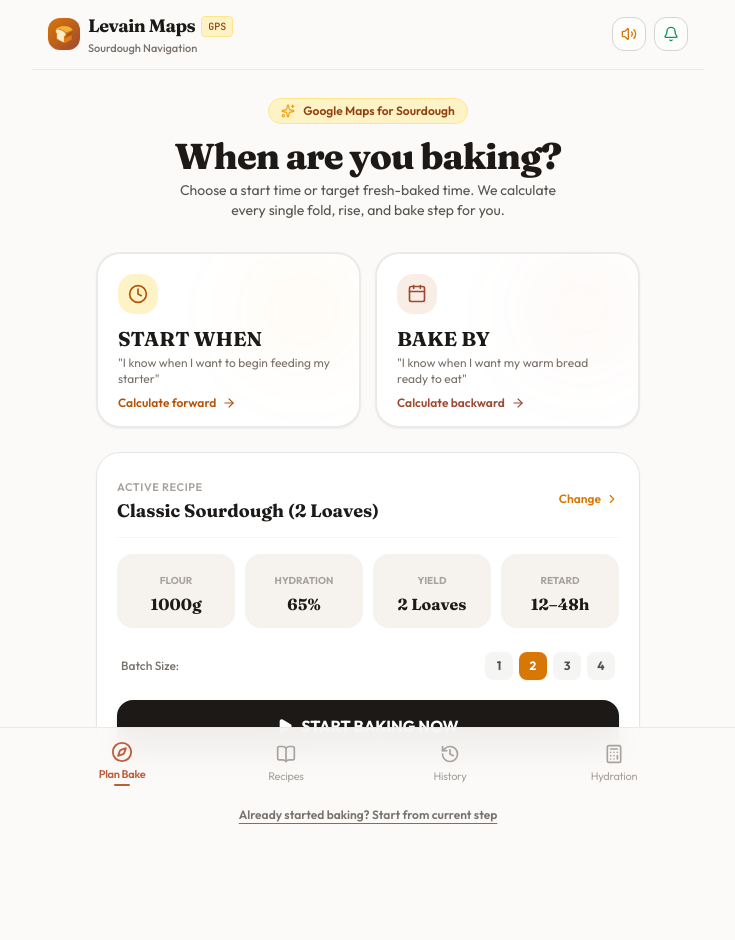
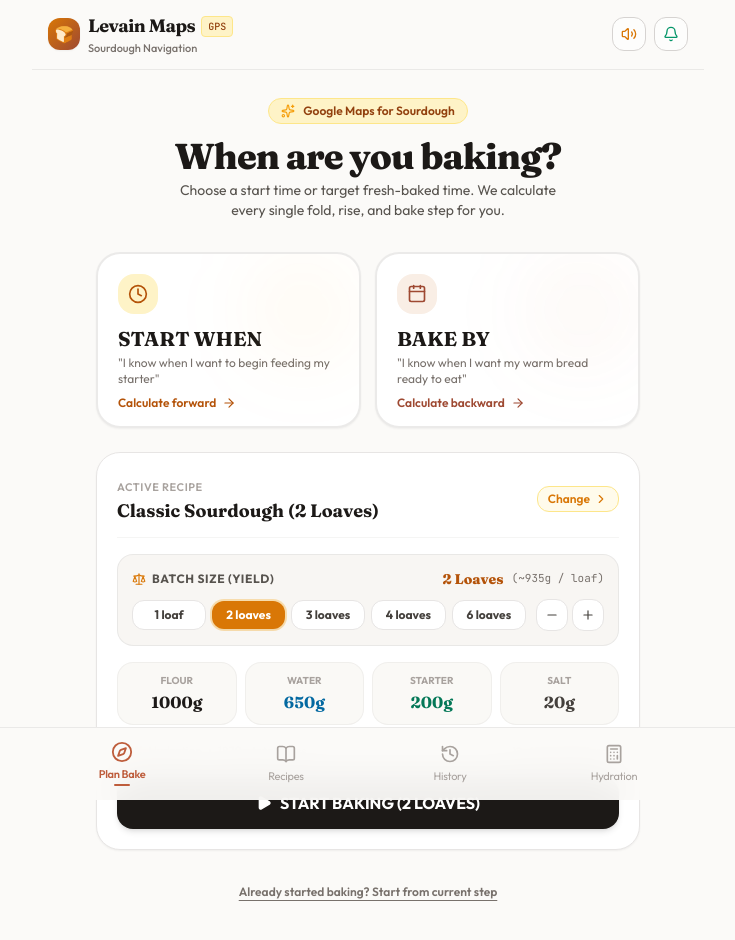
Before and after one commit to Daniel235Lobato/sourdough-timeline, a React (Vite) app: page / in a window 1280 px wide. Shown: the top 940 px of the page, without its empty margins (272-1007 px from the left). Built offline with nearby package versions, Linux system fonts and the light colour scheme; the HTML template or start-up script is replaced by a standard one.

Commit message:
feat: add inline batch size selector and live scaling directly on main screen

```diff
--- a/src/components/home/HomeView.tsx
+++ b/src/components/home/HomeView.tsx
@@ -1,5 +1,19 @@
 import React, { useState } from 'react';
-import { Clock, Calendar, ArrowRight, Play, Sparkles, ChevronRight, Layers, Droplets, CheckCircle2, Sliders } from 'lucide-react';
+import {
+  Clock,
+  Calendar,
+  ArrowRight,
+  Play,
+  Sparkles,
+  ChevronRight,
+  Layers,
+  Droplets,
+  CheckCircle2,
+  Sliders,
+  Minus,
+  Plus,
+  Scale
+} from 'lucide-react';
 import { useSourdough } from '../../context/SourdoughContext';
 import { StartWhenModal } from './StartWhenModal';
 import { BakeByModal } from './BakeByModal';
@@ -25,6 +39,9 @@ export const HomeView: React.FC<HomeViewProps> = ({
     startNewBake('start-when', new Date(), selectedRecipe.defaultRetardHours || 14);
     onNavigateToTimeline();
   };
+
+  const totalDoughGrams = selectedRecipe.flourGrams + selectedRecipe.waterGrams + selectedRecipe.starterGrams + selectedRecipe.saltGrams;
+  const perLoafGrams = Math.round(totalDoughGrams / (selectedRecipe.loavesCount || 1));
 
   return (
     <div className="pb-24 pt-2 px-4 max-w-xl mx-auto space-y-6 animate-fade-in">
@@ -95,8 +112,9 @@ export const HomeView: React.FC<HomeViewProps> = ({
         </button>
       </div>
 
-      {/* Selected Recipe Card */}
-      <div className="bg-white dark:bg-stone-900 rounded-3xl p-5 border border-stone-200 dark:border-stone-800 shadow-sm">
+      {/* Selected Recipe Card with Built-in Batch Size Scaler */}
+      <div className="bg-white dark:bg-stone-900 rounded-3xl p-5 border border-stone-200 dark:border-stone-800 shadow-sm space-y-4">
+        {/* Header with Change Recipe button */}
         <div className="flex items-center justify-between pb-3 border-b border-stone-100 dark:border-stone-800">
           <div>
             <span className="text-[11px] font-semibold uppercase tracking-wider text-stone-400">
@@ -108,71 +126,124 @@ export const HomeView: React.FC<HomeViewProps> = ({
           </div>
           <button
             onClick={onNavigateToRecipes}
-            className="text-xs font-semibold text-amber-600 dark:text-amber-400 hover:text-amber-700 flex items-center space-x-1"
+            className="text-xs font-semibold text-amber-600 dark:text-amber-400 hover:text-amber-700 flex items-center space-x-1 px-2.5 py-1 rounded-xl bg-amber-50 dark:bg-amber-950/50 border border-amber-200 dark:border-amber-800 transition-colors"
           >
             <span>Change</span>
             <ChevronRight className="w-3.5 h-3.5" />
           </button>
         </div>
 
-        {/* Recipe Metric Grid */}
-        <div className="grid grid-cols-2 sm:grid-cols-4 gap-2.5 my-4">
-          <div className="bg-flour-100 dark:bg-stone-800/60 rounded-2xl p-3 text-center">
-            <span className="text-[10px] uppercase font-bold text-stone-400">Flour</span>
+        {/* Direct Batch Size Scaler Controls */}
+        <div className="bg-flour-100/70 dark:bg-stone-800/80 rounded-2xl p-3.5 border border-stone-200/80 dark:border-stone-700/80">
+          <div className="flex items-center justify-between mb-2.5">
+            <span className="text-xs font-bold uppercase tracking-wider text-stone-600 dark:text-stone-300 flex items-center space-x-1.5">
+              <Scale className="w-3.5 h-3.5 text-amber-600" />
+              <span>Batch Size (Yield)</span>
+            </span>
+            <div className="flex items-center space-x-2">
+              <span className="font-serif text-sm font-extrabold text-amber-700 dark:text-amber-300">
+                {selectedRecipe.loavesCount} {selectedRecipe.loavesCount === 1 ? 'Loaf' : 'Loaves'}
+              </span>
+              <span className="text-[11px] font-mono text-stone-500 dark:text-stone-400">
+                (~{perLoafGrams}g / loaf)
+              </span>
+            </div>
+          </div>
+
+          <div className="flex items-center justify-between gap-1.5">
+            {/* Quick Loaves Buttons */}
+            <div className="flex items-center space-x-1.5 flex-1">
+              {[1, 2, 3, 4, 6].map(count => (
+                <button
+                  key={count}
+                  type="button"
+                  onClick={() => scaleRecipeLoaves(selectedRecipe.id, count)}
+                  className={`flex-1 py-1.5 px-2 rounded-xl text-xs font-bold transition-all ${
+                    selectedRecipe.loavesCount === count
+                      ? 'bg-amber-600 text-white shadow-sm ring-2 ring-amber-500/30'
+                      : 'bg-white dark:bg-stone-900 border border-stone-200 dark:border-stone-700 text-stone-700 dark:text-stone-300 hover:bg-stone-50 dark:hover:bg-stone-800'
+                  }`}
+                >
+                  {count} {count === 1 ? 'loaf' : 'loaves'}
+                </button>
+              ))}
+            </div>
+
+            {/* Decrement / Increment Steppers */}
+            <div className="flex items-center space-x-1 ml-1">
+              <button
+                type="button"
+                onClick={() => scaleRecipeLoaves(selectedRecipe.id, Math.max(1, selectedRecipe.loavesCount - 1))}
+                disabled={selectedRecipe.loavesCount <= 1}
+                className="w-8 h-8 rounded-xl bg-white dark:bg-stone-900 border border-stone-200 dark:border-stone-700 flex items-center justify-center text-stone-700 dark:text-stone-300 disabled:opacity-40 hover:bg-stone-50 dark:hover:bg-stone-800 transition-colors"
+                title="Decrease batch"
+              >
+                <Minus className="w-3.5 h-3.5" />
+              </button>
+              <button
+                type="button"
+                onClick={() => scaleRecipeLoaves(selectedRecipe.id, Math.min(8, selectedRecipe.loavesCount + 1))}
+                disabled={selectedRecipe.loavesCount >= 8}
+                className="w-8 h-8 rounded-xl bg-white dark:bg-stone-900 border border-stone-200 dark:border-stone-700 flex items-center justify-center text-stone-700 dark:text-stone-300 disabled:opacity-40 hover:bg-stone-50 dark:hover:bg-stone-800 transition-colors"
+                title="Increase batch"
+              >
+                <Plus className="w-3.5 h-3.5" />
+              </button>
+            </div>
+          </div>
+        </div>
+
+        {/* Live Scaled Ingredients Grid */}
+        <div className="grid grid-cols-2 sm:grid-cols-4 gap-2">
+          <div className="bg-flour-100/50 dark:bg-stone-800/50 rounded-2xl p-2.5 text-center border border-stone-200/50 dark:border-stone-700/50">
+            <span className="text-[10px] uppercase font-bold text-stone-400 block">Flour</span>
             <p className="font-serif text-base font-bold text-stone-900 dark:text-stone-100 mt-0.5">
               {selectedRecipe.flourGrams}g
             </p>
           </div>
 
-          <div className="bg-flour-100 dark:bg-stone-800/60 rounded-2xl p-3 text-center">
-            <span className="text-[10px] uppercase font-bold text-stone-400">Hydration</span>
-            <p className="font-serif text-base font-bold text-stone-900 dark:text-stone-100 mt-0.5">
-              {selectedRecipe.hydration}%
+          <div className="bg-flour-100/50 dark:bg-stone-800/50 rounded-2xl p-2.5 text-center border border-stone-200/50 dark:border-stone-700/50">
+            <span className="text-[10px] uppercase font-bold text-stone-400 block">Water</span>
+            <p className="font-serif text-base font-bold text-sky-700 dark:text-sky-300 mt-0.5">
+              {selectedRecipe.waterGrams}g
             </p>
           </div>
 
-          <div className="bg-flour-100 dark:bg-stone-800/60 rounded-2xl p-3 text-center">
-            <span className="text-[10px] uppercase font-bold text-stone-400">Yield</span>
-            <p className="font-serif text-base font-bold text-stone-900 dark:text-stone-100 mt-0.5">
-              {selectedRecipe.loavesCount} Loaves
+          <div className="bg-flour-100/50 dark:bg-stone-800/50 rounded-2xl p-2.5 text-center border border-stone-200/50 dark:border-stone-700/50">
+            <span className="text-[10px] uppercase font-bold text-stone-400 block">Starter</span>
+            <p className="font-serif text-base font-bold text-emerald-700 dark:text-emerald-300 mt-0.5">
+              {selectedRecipe.starterGrams}g
             </p>
           </div>
 
-          <div className="bg-flour-100 dark:bg-stone-800/60 rounded-2xl p-3 text-center">
-            <span className="text-[10px] uppercase font-bold text-stone-400">Retard</span>
-            <p className="font-serif text-base font-bold text-stone-900 dark:text-stone-100 mt-0.5">
-              12–48h
+          <div className="bg-flour-100/50 dark:bg-stone-800/50 rounded-2xl p-2.5 text-center border border-stone-200/50 dark:border-stone-700/50">
+            <span className="text-[10px] uppercase font-bold text-stone-400 block">Salt</span>
+            <p className="font-serif text-base font-bold text-stone-700 dark:text-stone-300 mt-0.5">
+              {selectedRecipe.saltGrams}g
             </p>
           </div>
         </div>
 
-        {/* Loaves scaling buttons */}
-        <div className="flex items-center justify-between py-2 px-1 text-xs">
-          <span className="text-stone-500 dark:text-stone-400 font-medium">Batch Size:</span>
+        {/* Total Dough Info & Cold Retard */}
+        <div className="flex items-center justify-between text-xs px-1 text-stone-500 dark:text-stone-400">
           <div className="flex items-center space-x-1.5">
-            {[1, 2, 3, 4].map(count => (
-              <button
-                key={count}
-                onClick={() => scaleRecipeLoaves(selectedRecipe.id, count)}
-                className={`w-7 h-7 rounded-lg text-xs font-bold transition-all ${
-                  selectedRecipe.loavesCount === count
-                    ? 'bg-amber-600 text-white shadow-sm'
-                    : 'bg-stone-100 dark:bg-stone-800 text-stone-600 dark:text-stone-300 hover:bg-stone-200'
-                }`}
-              >
-                {count}
-              </button>
-            ))}
+            <span className="font-semibold text-amber-700 dark:text-amber-400">{selectedRecipe.hydration}%</span>
+            <span>Hydration</span>
+            <span>•</span>
+            <span>{totalDoughGrams}g total mass</span>
           </div>
+          <span className="text-[11px] bg-stone-100 dark:bg-stone-800 px-2 py-0.5 rounded-lg">
+            12–48h Cold Retard
+          </span>
         </div>
 
         {/* Direct Start Baking Button */}
         <button
           onClick={handleQuickStartNow}
-          className="w-full mt-3 py-3.5 px-4 bg-stone-900 dark:bg-amber-600 hover:bg-black dark:hover:bg-amber-700 text-white rounded-2xl font-bold flex items-center justify-center space-x-2 shadow-md hover:shadow-lg transition-all transform active:scale-[0.98]"
+          className="w-full mt-2 py-3.5 px-4 bg-stone-900 dark:bg-amber-600 hover:bg-black dark:hover:bg-amber-700 text-white rounded-2xl font-bold flex items-center justify-center space-x-2 shadow-md hover:shadow-lg transition-all transform active:scale-[0.98]"
         >
           <Play className="w-4 h-4 fill-white" />
-          <span>START BAKING NOW</span>
+          <span>START BAKING ({selectedRecipe.loavesCount} {selectedRecipe.loavesCount === 1 ? 'LOAF' : 'LOAVES'})</span>
         </button>
       </div>
 
--- a/src/context/SourdoughContext.tsx
+++ b/src/context/SourdoughContext.tsx
@@ -543,7 +543,8 @@ export const SourdoughProvider: React.FC<{ children: ReactNode }> = ({ children
   const scaleRecipeLoaves = useCallback((recipeId: string, newLoavesCount: number) => {
     if (newLoavesCount < 1 || newLoavesCount > 8) return;
     setRecipes(prev => {
-      return prev.map(recipe => {
+      let updatedSelected: Recipe | null = null;
+      const updated = prev.map(recipe => {
         if (recipe.id !== recipeId) return recipe;
         const scaleFactor = newLoavesCount / recipe.loavesCount;
         const newFlour = Math.round(recipe.flourGrams * scaleFactor);
@@ -551,7 +552,7 @@ export const SourdoughProvider: React.FC<{ children: ReactNode }> = ({ children
         const newStarter = Math.round(recipe.starterGrams * scaleFactor);
         const newSalt = Math.round(recipe.saltGrams * scaleFactor);
 
-        return {
+        const scaled: Recipe = {
           ...recipe,
           loavesCount: newLoavesCount,
           flourGrams: newFlour,
@@ -580,7 +581,14 @@ export const SourdoughProvider: React.FC<{ children: ReactNode }> = ({ children
             return step;
           })
         };
+        updatedSelected = scaled;
+        return scaled;
       });
+
+      if (updatedSelected) {
+        setSelectedRecipeState(updatedSelected);
+      }
+      return updated;
     });
   }, []);
 
```
